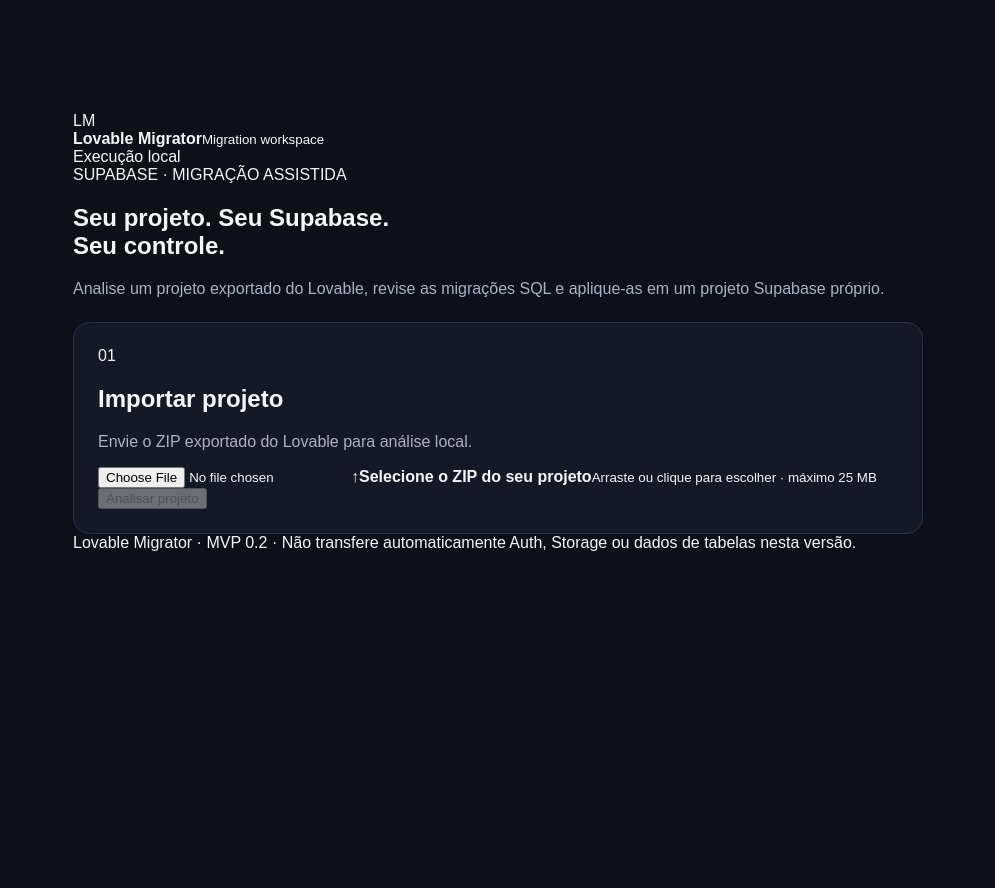
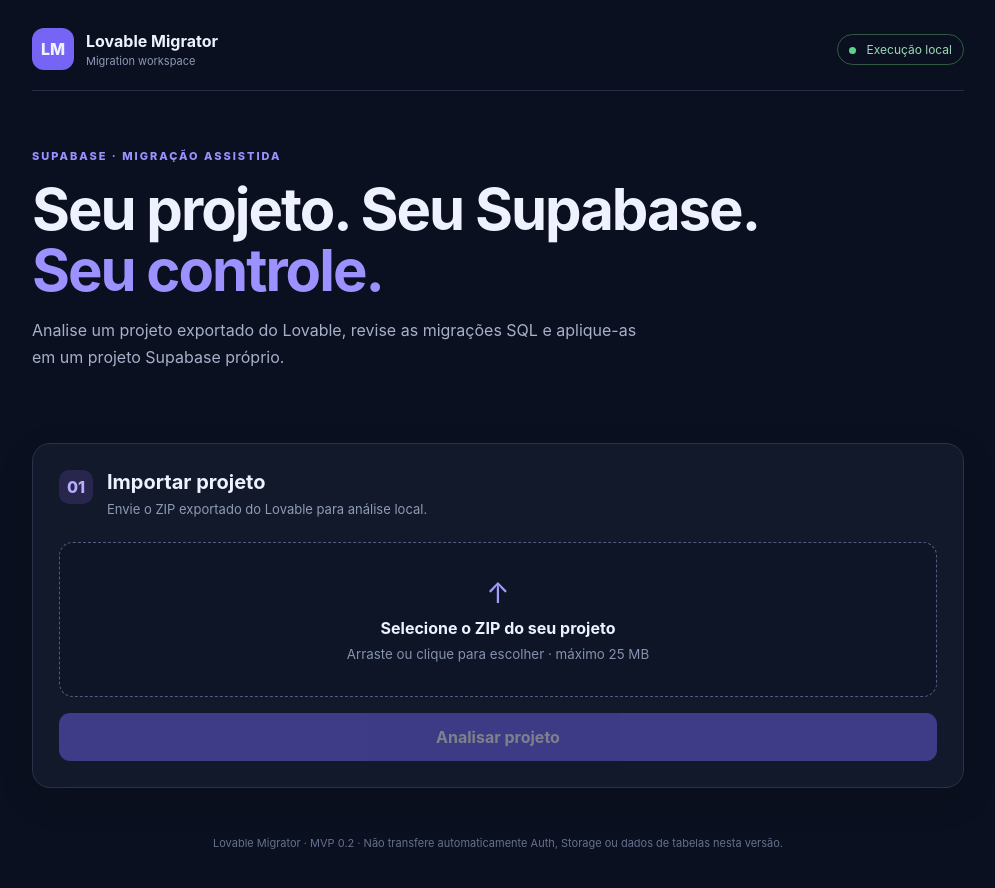
Before and after one commit to androidasd/lovable-migrator, a Next.js app in the folder apps/dashboard/: page / in a window 1280 px wide. Shown: the top 888 px of the page, without its empty margins (142-1137 px from the left). Before the commit the page ends 800 px from the top, so only its background shows below. Built offline with nearby package versions, Linux system fonts and the light colour scheme.

Commit message:
feat: complete Supabase migration MVP - apps/dashboard/app/globals.css

```diff
--- a/apps/dashboard/app/globals.css
+++ b/apps/dashboard/app/globals.css
@@ -1,15 +1,52 @@
-body {
-  margin: 0;
-  background: #0d1018;
-  color: #f5f6fa;
-  font-family: Arial, sans-serif;
-}
-main { max-width: 850px; margin: 10vh auto; padding: 32px; }
-.panel {
-  margin-top: 24px;
-  padding: 24px;
-  border: 1px solid #293044;
-  border-radius: 16px;
-  background: #141925;
-}
-p { color: #aab2c3; }
+* { box-sizing: border-box; }
+body { margin: 0; background: #0b1020; color: #eef2ff; font-family: Inter, ui-sans-serif, system-ui, Arial, sans-serif; }
+button, input { font: inherit; }
+.shell { max-width: 980px; margin: 0 auto; padding: 28px 24px 60px; }
+.topbar { display:flex; justify-content:space-between; align-items:center; border-bottom:1px solid #242d43; padding-bottom:20px; }
+.brand { display:flex; align-items:center; gap:12px; }
+.brandMark { display:grid; place-items:center; width:42px; height:42px; border-radius:12px; background:#7665f5; font-weight:800; }
+.brand strong,.brand small { display:block; }
+.brand small { color:#8d99b5; font-size:11px; margin-top:3px; }
+.localBadge { color:#9bd9b4; font-size:12px; border:1px solid #315944; border-radius:30px; padding:7px 11px; }
+.localBadge i { display:inline-block; width:7px; height:7px; border-radius:50%; background:#5bd28c; margin-right:7px; }
+.hero { padding:58px 0 38px; }
+.eyebrow { color:#9d91ff; font-size:11px; font-weight:800; letter-spacing:2px; }
+h1 { font-size:clamp(36px,6vw,58px); line-height:1.05; letter-spacing:-2px; margin:16px 0; }
+h1 span { color:#9c91ff; }
+.hero p { color:#a6b0c8; max-width:620px; line-height:1.7; font-size:16px; }
+.panel { margin:18px 0; padding:26px; border:1px solid #28324a; border-radius:18px; background:#11192b; box-shadow:0 12px 35px #0002; }
+.stepTitle { display:flex; gap:14px; align-items:flex-start; margin-bottom:22px; }
+.stepTitle > span { display:grid; place-items:center; flex:0 0 34px; height:34px; border-radius:10px; background:#29264d; color:#b6adff; font-weight:800; }
+h2 { margin:0 0 5px; font-size:20px; }
+.stepTitle p,.muted { color:#8f9bb5; margin:0; font-size:13px; line-height:1.6; }
+.dropzone { min-height:155px; border:1px dashed #515d7d; border-radius:14px; display:flex; flex-direction:column; align-items:center; justify-content:center; gap:8px; cursor:pointer; background:#0d1527; text-align:center; }
+.dropzone input { display:none; }
+.uploadIcon { font-size:28px; color:#a69aff; }
+.dropzone small { color:#8591ad; }
+.primary { width:100%; border:0; border-radius:11px; padding:14px 18px; margin-top:16px; background:#7665f5; color:white; font-weight:750; cursor:pointer; }
+.primary:hover { background:#8879ff; }
+.primary:disabled { opacity:.45; cursor:not-allowed; }
+.stats { display:grid; grid-template-columns:repeat(4,1fr); gap:12px; margin:18px 0; }
+.stat { padding:18px; border:1px solid #28324a; border-radius:14px; background:#11192b; }
+.stat small { display:block; color:#8793ad; font-size:10px; letter-spacing:1px; }
+.stat strong { display:block; font-size:30px; margin-top:8px; }
+h3 { font-size:13px; text-transform:uppercase; letter-spacing:1px; color:#aeb9d3; margin:24px 0 10px; }
+.notice { padding:12px 14px; border:1px solid #5b512f; border-radius:10px; background:#302a1b; color:#f1dca0; font-size:13px; margin:10px 0; line-height:1.55; }
+.notice.danger { border-color:#713e4a; background:#321e2a; color:#ffc0ca; }
+.notice.success { border-color:#315e4b; background:#172d29; color:#a8ebc8; }
+.notice p { margin:6px 0 0; }
+.migration { border-bottom:1px solid #263149; }
+.fileRow { width:100%; padding:13px 2px; border:0; color:#e4e9f7; background:transparent; display:flex; gap:10px; text-align:left; cursor:pointer; }
+.fileRow span { color:#a79bff; }
+.fileRow b { margin-left:auto; color:#9ba8c2; }
+.sqlPreview { max-height:300px; overflow:auto; white-space:pre-wrap; overflow-wrap:anywhere; padding:14px; background:#080e1b; border-radius:9px; color:#b7c6df; font:11px/1.55 ui-monospace,monospace; }
+.tagList { display:flex; flex-wrap:wrap; gap:7px; }
+.tagList span { padding:6px 9px; border:1px solid #35405b; border-radius:8px; color:#b9c4db; font-size:11px; }
+.small { font-size:12px; margin-top:12px; }
+.fieldLabel { display:block; color:#bac5dc; font-size:13px; margin-bottom:8px; }
+.textInput { width:100%; background:#0a1222; color:#f0f3ff; border:1px solid #394662; border-radius:10px; padding:13px; outline:none; }
+.textInput:focus { border-color:#9588ff; }
+.confirm { display:flex; gap:10px; align-items:flex-start; color:#c6cee0; font-size:13px; line-height:1.5; margin-top:18px; }
+.confirm input { margin-top:3px; accent-color:#8879ff; }
+footer { text-align:center; color:#65718c; font-size:11px; padding:30px 0 0; }
+@media(max-width:650px) { .shell{padding:18px 14px 40px}.stats{grid-template-columns:repeat(2,1fr)}.panel{padding:18px}.hero{padding:42px 0 24px}.localBadge{font-size:10px} }
```
